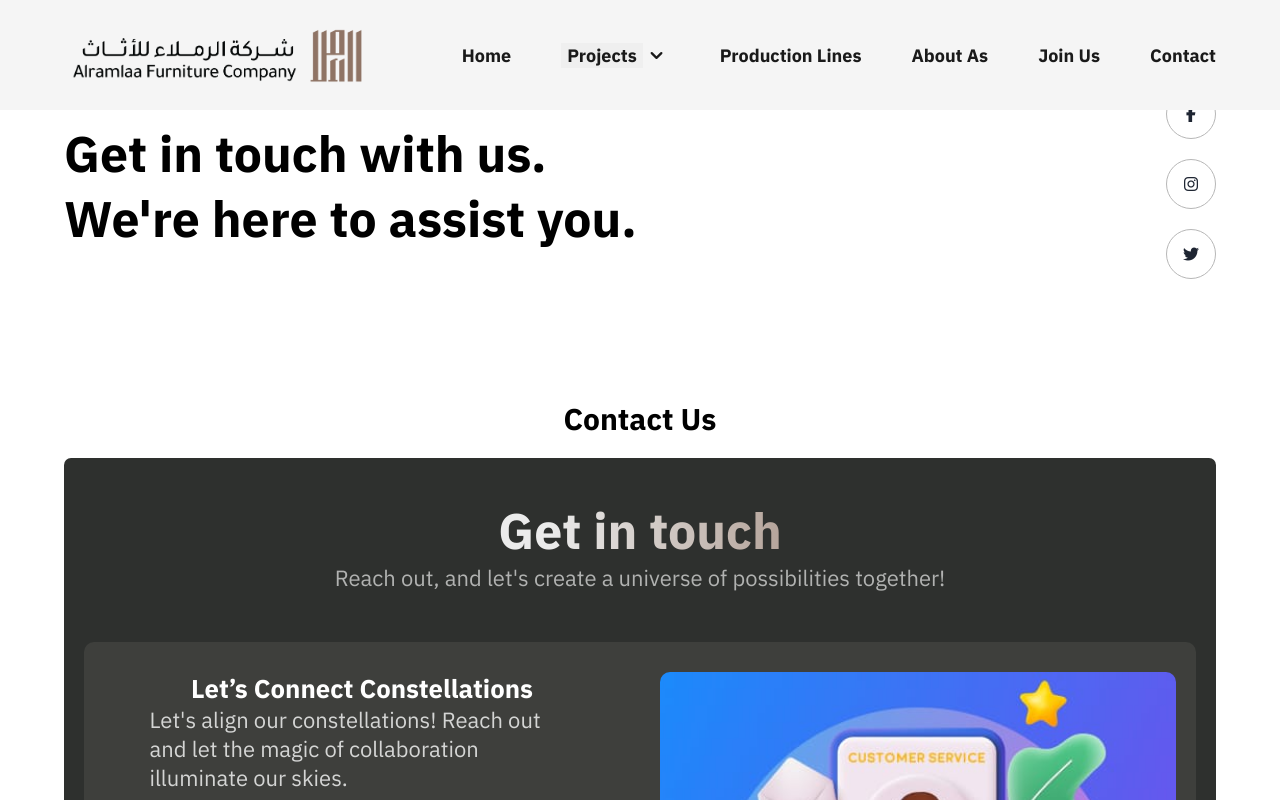
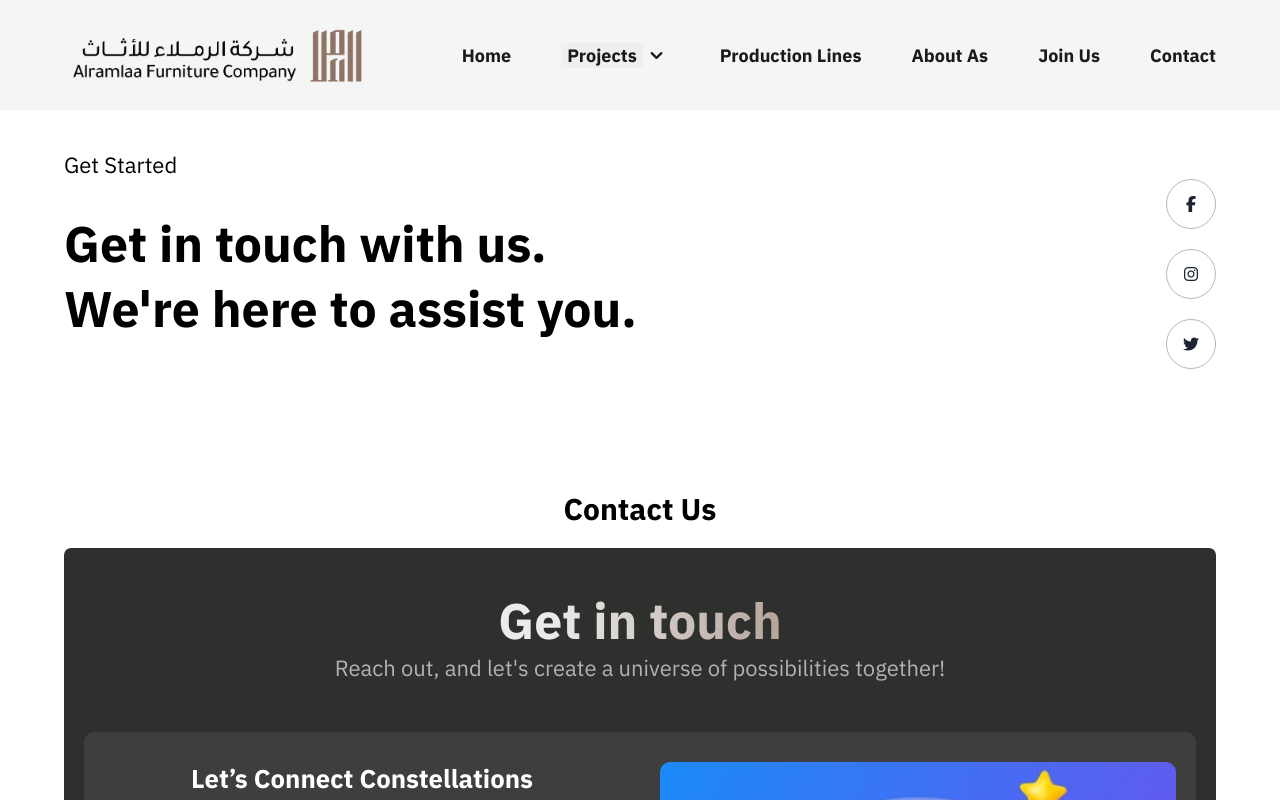
Before and after one commit to xPecoz/alramala, a React (Create React App) app: page /contact in a window 1280 px wide. Shown: the top 800 px of the page. Built offline with nearby package versions, Linux system fonts and the light colour scheme.

Commit message:
last-commit

```diff
--- a/src/pages/AboutUsPage/About.css
+++ b/src/pages/AboutUsPage/About.css
@@ -1,3 +1,6 @@
+.aboutpage{
+  padding: 110px 0;
+}
 .about .ThingsWeValue .container {
   display: flex;
   flex-direction: column;
--- a/src/pages/ProductionLines/Production.css
+++ b/src/pages/ProductionLines/Production.css
@@ -3,6 +3,7 @@
     flex-direction: column;
     align-items: center;
     margin-top: 20px;
+    padding: 110px 0;
 }
 
 .production h1 {
--- a/src/pages/Projects/Projects.css
+++ b/src/pages/Projects/Projects.css
@@ -3,6 +3,7 @@ header {
 }
 .projects{
   z-index: -11  ;
+  padding: 110px 0;
 }
 
 .projects .container {
--- a/src/pages/join us/Join.css
+++ b/src/pages/join us/Join.css
@@ -1,5 +1,5 @@
 .standardJoin {
-  padding: 60px 0;
+  padding: 150px 0;
 }
 
 .standardJoin .container span {
```
